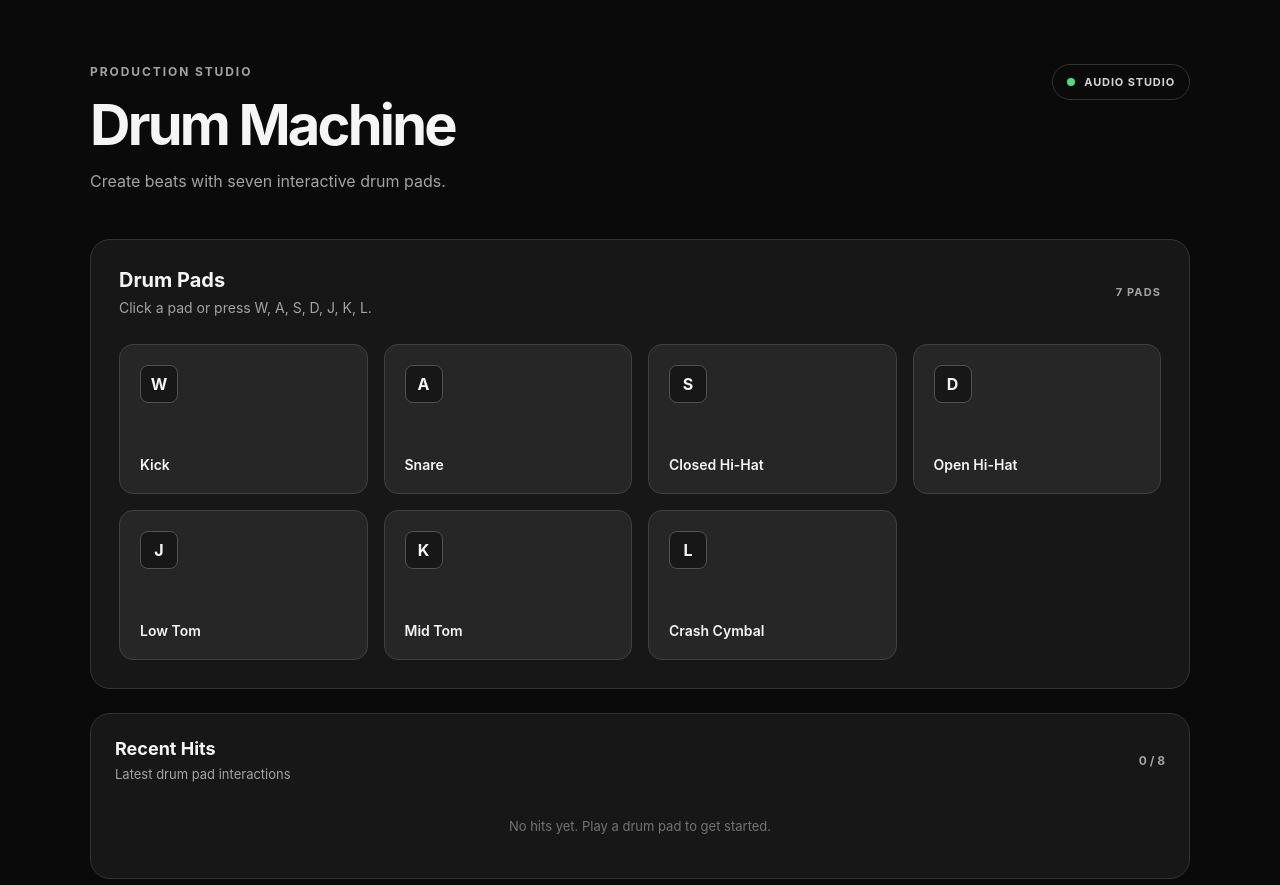
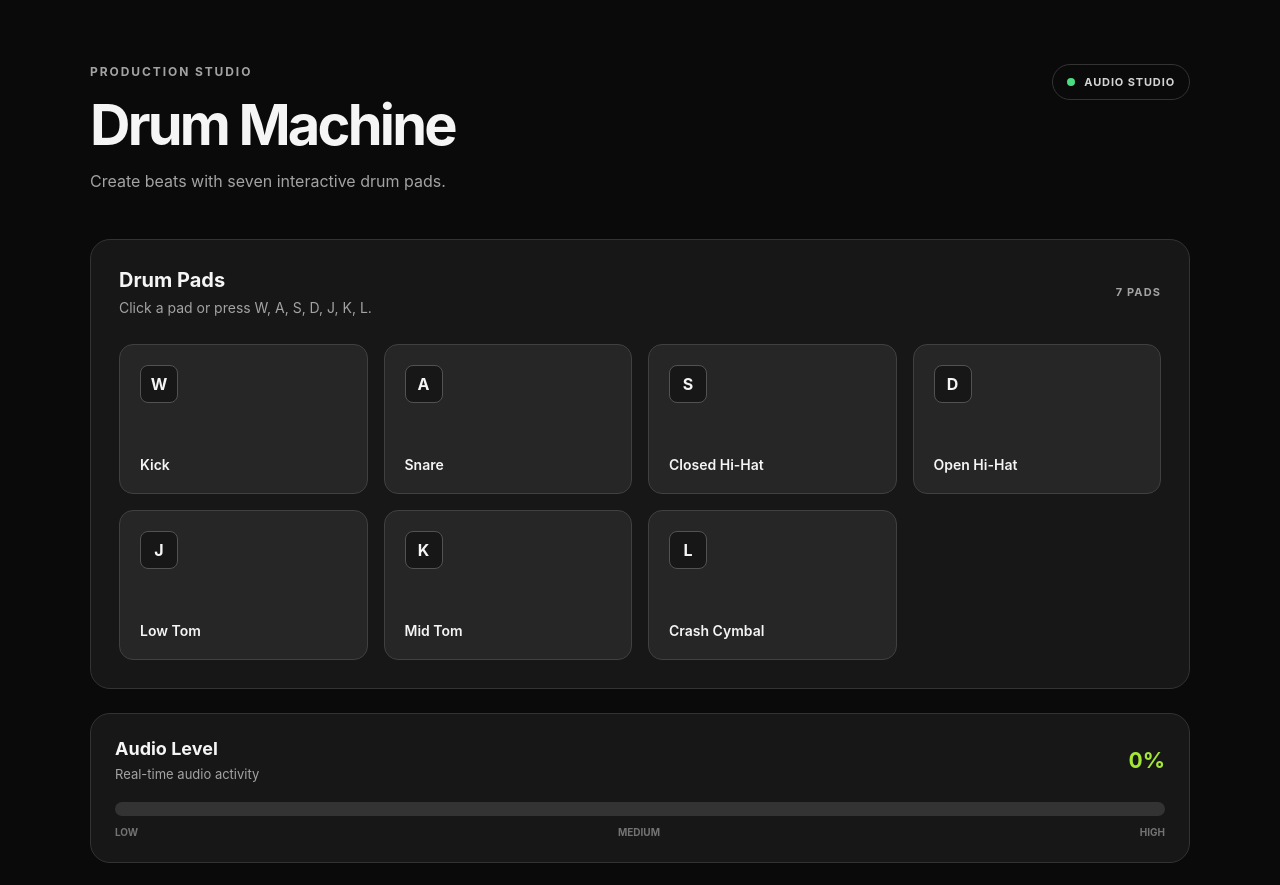
Before and after one commit to mwosik11/24522044_MinhVu, a React (Vite) app in the folder HW1_W3/: page / in a window 1280 px wide. Shown: the top 885 px of the page. Built offline with nearby package versions, Linux system fonts and the light colour scheme.

Commit message:
feat(hw1): implement real-time audio level meter

```diff
--- a/HW1_W3/src/App.css
+++ b/HW1_W3/src/App.css
@@ -282,3 +282,65 @@
     font-size: 10px;
   }
 }
+
+.audio-meter {
+  margin-top: 24px;
+  padding: 24px;
+  border: 1px solid #333;
+  border-radius: 20px;
+  background: #171717;
+}
+
+.audio-meter__heading {
+  display: flex;
+  justify-content: space-between;
+  align-items: center;
+  margin-bottom: 20px;
+}
+
+.audio-meter__heading h2 {
+  margin: 0;
+  font-size: 18px;
+}
+
+.audio-meter__heading p {
+  margin: 7px 0 0;
+  color: #a3a3a3;
+  font-size: 13px;
+}
+
+.audio-meter__value {
+  color: #a3e635;
+  font-size: 22px;
+  font-weight: 700;
+  font-variant-numeric: tabular-nums;
+}
+
+.audio-meter__track {
+  height: 14px;
+  overflow: hidden;
+  border-radius: 20px;
+  background: #333;
+}
+
+.audio-meter__fill {
+  height: 100%;
+  border-radius: inherit;
+  background: linear-gradient(
+    90deg,
+    #65a30d,
+    #a3e635,
+    #facc15,
+    #ef4444
+  );
+  transition: width 80ms linear;
+}
+
+.audio-meter__scale {
+  display: flex;
+  justify-content: space-between;
+  margin-top: 10px;
+  color: #737373;
+  font-size: 10px;
+  font-weight: 700;
+}
--- a/HW1_W3/src/App.jsx
+++ b/HW1_W3/src/App.jsx
@@ -11,6 +11,7 @@ import { DRUM_PADS } from "./data/drumPads";
 
 import {
   disposeAudio,
+  getAudioAnalyser,
   playDrumSound,
 } from "./audio/drumAudioEngine";
 
@@ -19,7 +20,11 @@ import "./App.css";
 function App() {
   const [hitLog, setHitLog] = useState([]);
   const [pressedPads, setPressedPads] = useState([]);
+  const [audioLevel, setAudioLevel] = useState(0);
+
   const timeoutRefs = useRef(new Map());
+  const analyserRef = useRef(null);
+  const animationFrameRef = useRef(null);
 
   // Clear the visual pressed state of one pad.
   const releasePad = useCallback((padId) => {
@@ -173,6 +178,48 @@ useEffect(() => {
   };
 }, [handlePadTrigger, releasePad]);
 
+  // Monitor real-time audio levels.
+useEffect(() => {
+  let isActive = true;
+  const frequencyData = new Uint8Array(128);
+
+  const updateAudioLevel = () => {
+    if (!isActive) return;
+
+    const analyser = getAudioAnalyser();
+
+    if (!analyser) {
+      setAudioLevel(0);
+      animationFrameRef.current =
+        requestAnimationFrame(updateAudioLevel);
+      return;
+    }
+
+    analyserRef.current = analyser;
+
+    analyser.getByteFrequencyData(frequencyData);
+
+    const average =
+      frequencyData.reduce((sum, value) => sum + value, 0) /
+      frequencyData.length;
+
+    setAudioLevel(Math.min(100, Math.round((average / 255) * 100)));
+
+    animationFrameRef.current =
+      requestAnimationFrame(updateAudioLevel);
+  };
+
+  animationFrameRef.current =
+    requestAnimationFrame(updateAudioLevel);
+
+  return () => {
+    isActive = false;
+
+    if (animationFrameRef.current !== null) {
+      cancelAnimationFrame(animationFrameRef.current);
+    }
+  };
+}, []);
 
   // Clean up timers and audio resources on unmount.
   useEffect(() => {
@@ -233,6 +280,39 @@ useEffect(() => {
         </div>
       </section>
 
+      <section className="audio-meter" aria-labelledby="audio-meter-title">
+      <div className="audio-meter__heading">
+        <div>
+          <h2 id="audio-meter-title">Audio Level</h2>
+          <p>Real-time audio activity</p>
+        </div>
+
+        <span className="audio-meter__value">
+          {audioLevel}%
+        </span>
+      </div>
+
+      <div
+        className="audio-meter__track"
+        role="meter"
+        aria-label="Audio level"
+        aria-valuemin={0}
+        aria-valuemax={100}
+        aria-valuenow={audioLevel}
+      >
+        <div
+          className="audio-meter__fill"
+          style={{ width: `${audioLevel}%` }}
+        />
+      </div>
+
+      <div className="audio-meter__scale">
+        <span>LOW</span>
+        <span>MEDIUM</span>
+        <span>HIGH</span>
+      </div>
+    </section>
+
 
     <section className="hit-log" aria-labelledby="hit-log-title">
       <div className="hit-log__heading">
```
Lines whose indentation alone changed are shown as unchanged.
